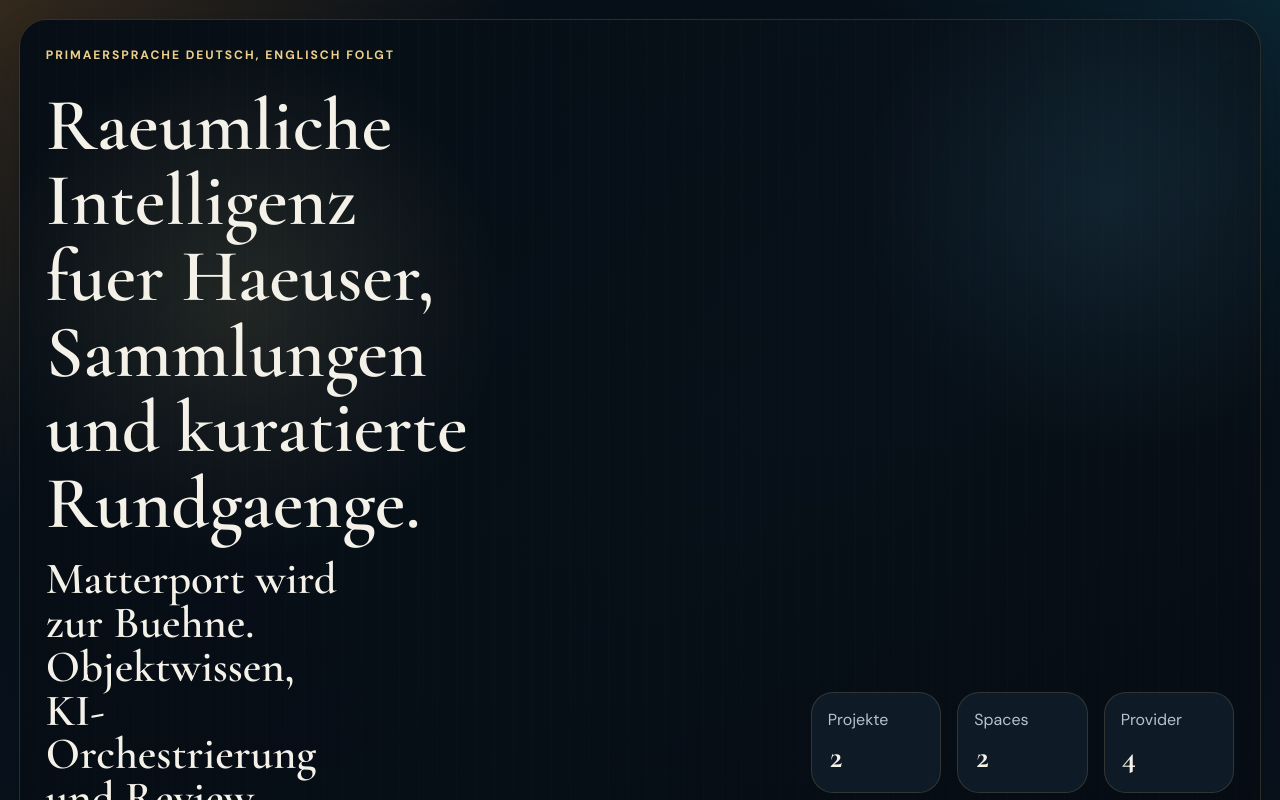
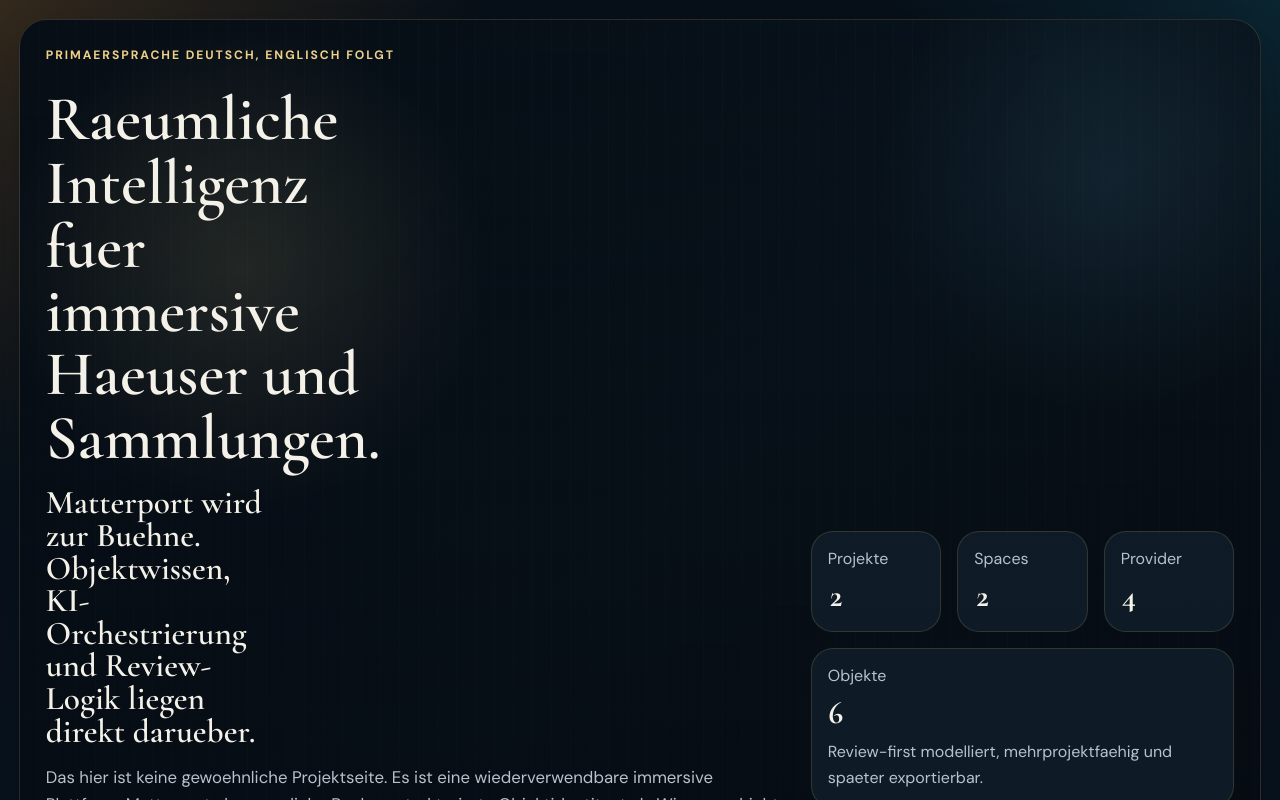
Before and after one commit to davidzha712/matterport, a Next.js app in the folder apps/web/: page / in a window 1280 px wide. Shown: the top 800 px of the page. Built offline with nearby package versions, Linux system fonts and the light colour scheme; no server answers.

Commit message:
fix: stabilize immersive polish and e2e runtime

```diff
--- a/apps/web/package.json
+++ b/apps/web/package.json
@@ -3,15 +3,15 @@
   "private": true,
   "version": "0.1.0",
   "scripts": {
-    "dev": "next dev",
-    "dev:e2e": "next dev",
+    "dev": "rm -rf .next && next dev",
+    "dev:e2e": "rm -rf .next && next dev",
     "build": "rm -rf .next && next build",
     "start": "next start",
     "lint": "eslint src tests e2e *.ts *.mjs --max-warnings=0 --no-warn-ignored",
     "typecheck": "next typegen && tsc --noEmit",
     "test": "vitest run",
     "test:watch": "vitest",
-    "test:e2e": "playwright test"
+    "test:e2e": "npm run build && playwright test"
   },
   "dependencies": {
     "@tanstack/react-query": "^5.66.8",
--- a/apps/web/src/app/globals.css
+++ b/apps/web/src/app/globals.css
@@ -206,8 +206,8 @@ ul {
 }
 
 .hero-copy h1 {
-  max-width: 14ch;
-  font-size: clamp(3rem, 5.8vw, 6.1rem);
+  max-width: 12ch;
+  font-size: clamp(2.6rem, 4.9vw, 5rem);
 }
 
 .hero-copy__body {
@@ -217,7 +217,7 @@ ul {
 
 .hero-copy__headline {
   max-width: 14ch;
-  font-size: clamp(1.8rem, 3.5vw, 3.4rem);
+  font-size: clamp(1.5rem, 2.6vw, 2.6rem);
   line-height: 0.98;
 }
 
@@ -1401,13 +1401,13 @@ ul {
   }
 
   .stage-command-cluster {
-    top: 5.8rem;
+    top: 5.2rem;
   }
 
   .stage-context-slot {
     top: auto;
-    bottom: calc(8.2rem + env(safe-area-inset-bottom));
-    max-height: 44vh;
+    bottom: calc(7.4rem + env(safe-area-inset-bottom));
+    max-height: 36vh;
   }
 
   .context-panel {
@@ -1420,13 +1420,25 @@ ul {
   }
 
   .stage-room-strip {
-    bottom: calc(18.9rem + env(safe-area-inset-bottom));
+    bottom: calc(15.8rem + env(safe-area-inset-bottom));
   }
 
   .stage-bottom-chrome {
     flex-direction: column;
     align-items: stretch;
     inset: auto 0.85rem calc(0.85rem + env(safe-area-inset-bottom)) 0.85rem;
+  }
+
+  .stage-meta {
+    display: none;
+  }
+
+  .stage-intro-card {
+    padding: 0.95rem 1rem;
+  }
+
+  .stage-intro-card > p {
+    display: none;
   }
 
   .stage-storyline,
--- a/apps/web/src/app/page.tsx
+++ b/apps/web/src/app/page.tsx
@@ -22,7 +22,7 @@ export default async function HomePage() {
         <div className="hero-panel__veil" aria-hidden="true" />
         <div className="hero-copy">
           <p className="eyebrow">Primaersprache Deutsch, Englisch folgt</p>
-          <h1>Raeumliche Intelligenz fuer Haeuser, Sammlungen und kuratierte Rundgaenge.</h1>
+          <h1>Raeumliche Intelligenz fuer immersive Haeuser und Sammlungen.</h1>
           <h2 className="hero-copy__headline">
             Matterport wird zur Buehne. Objektwissen, KI-Orchestrierung und Review-Logik liegen
             direkt darueber.
```
Also changed, not shown: apps/web/playwright.config.ts (+4 -3 lines).
